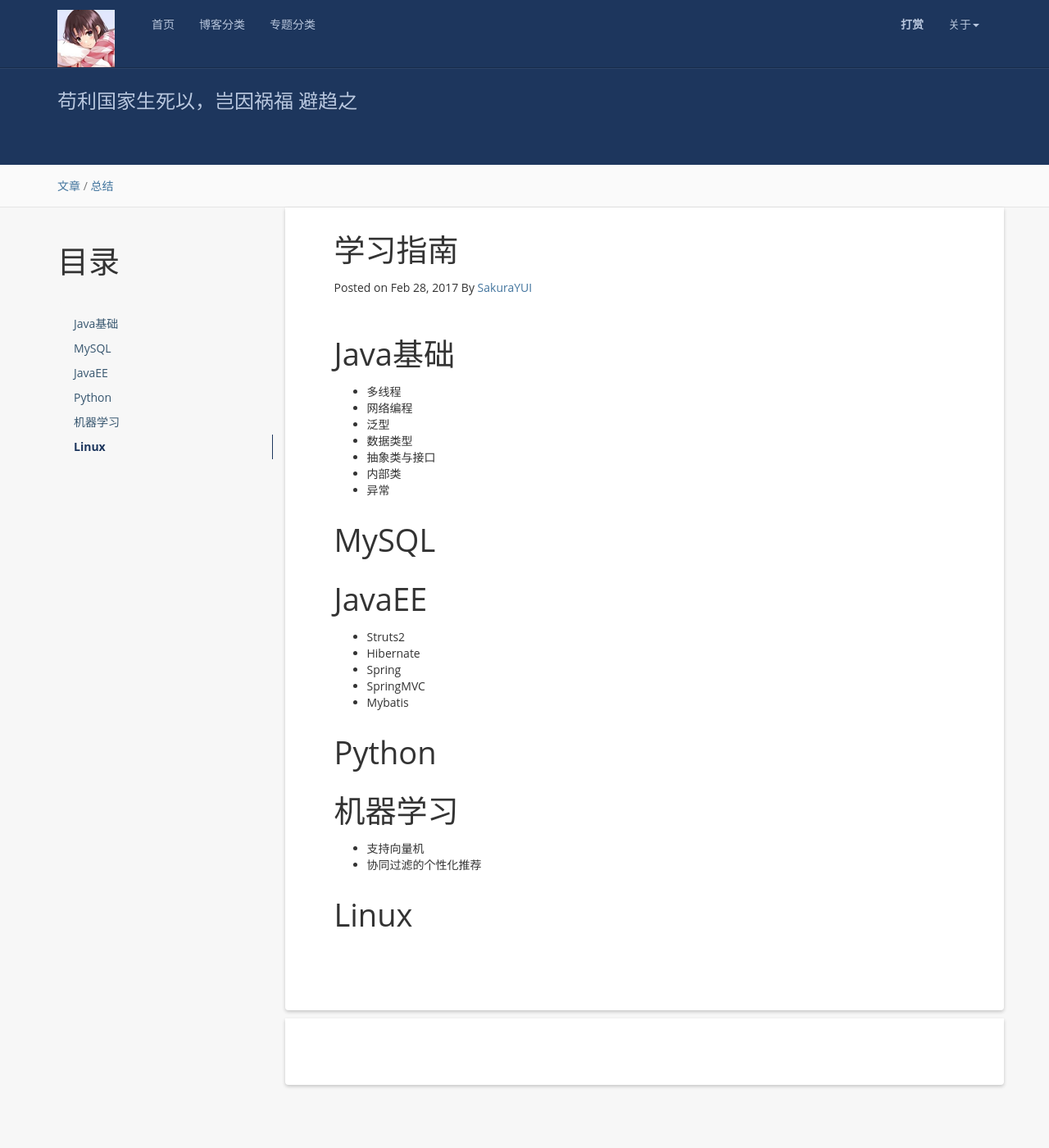
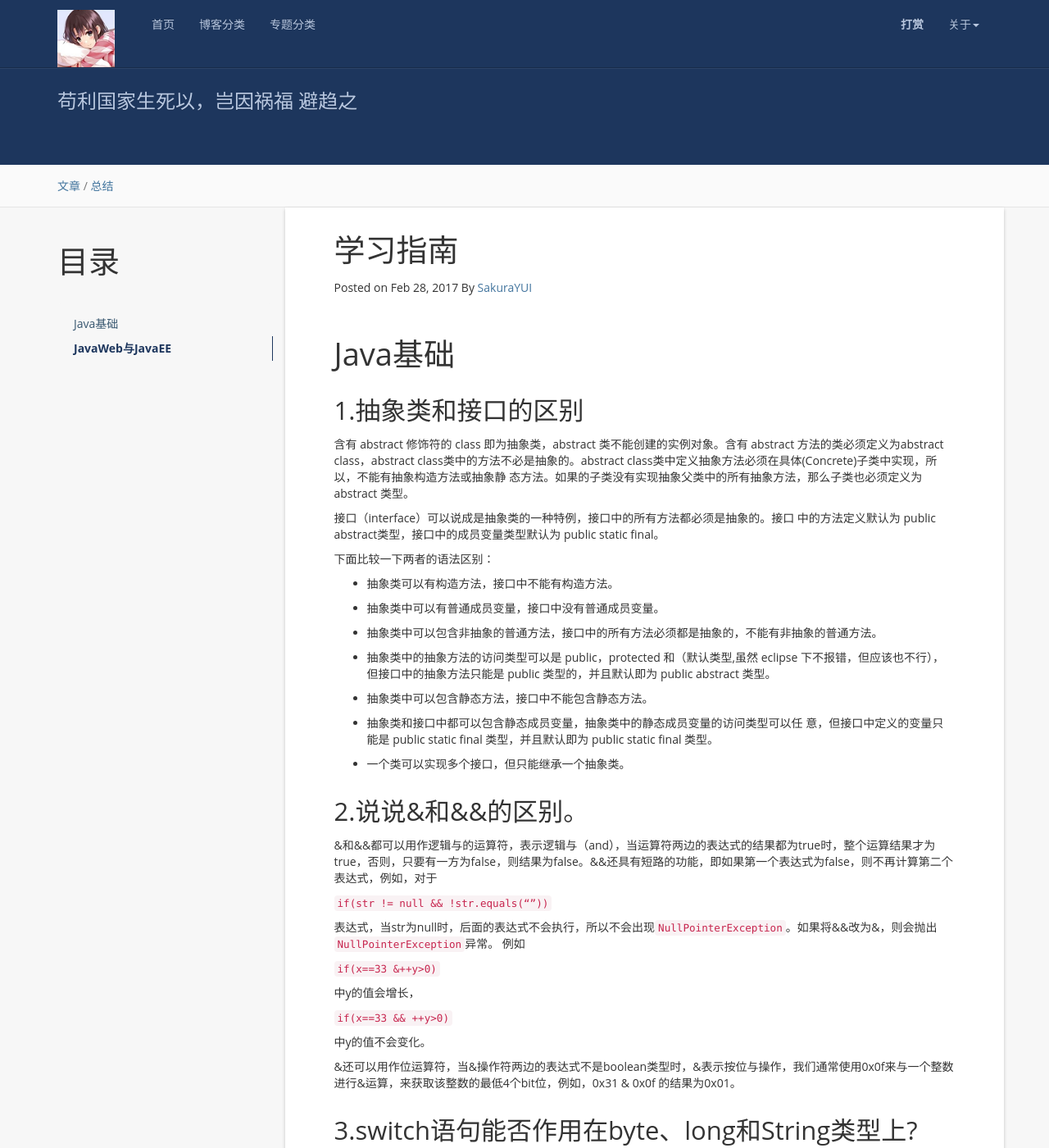
Before and after one commit to SakuraYUI/blog, a Jekyll site: the page built from _posts/2017-3-1-learning-guide.md, in a window 1280 px wide and 1400 px high. Shown: the whole window at 82% size. Built offline with Jekyll 4.4.1, drawn with Linux system fonts in a browser that asks for light colours; nearby versions of some CDN libraries; comment, search, counter and statistics services are not loaded; some of the changed text lies outside the part shown.

Commit message:
blog 1.07

````diff
--- a/_posts/2017-3-1-learning-guide.md
+++ b/_posts/2017-3-1-learning-guide.md
@@ -12,32 +12,73 @@ tag: 总结
 
 Java基础
 ====================
-+ 多线程
-+ 网络编程
-+ 泛型
-+ 数据类型
-+ 抽象类与接口
-+ 内部类
-+ 异常
 
-MySQL
+1.抽象类和接口的区别
+--------------------
+含有 abstract 修饰符的 class 即为抽象类，abstract 类不能创建的实例对象。含有 abstract 方法的类必须定义为abstract class，abstract class类中的方法不必是抽象的。abstract class类中定义抽象方法必须在具体(Concrete)子类中实现，所以，不能有抽象构造方法或抽象静 态方法。如果的子类没有实现抽象父类中的所有抽象方法，那么子类也必须定义为 abstract 类型。
+
+接口（interface）可以说成是抽象类的一种特例，接口中的所有方法都必须是抽象的。接口 中的方法定义默认为 public abstract类型，接口中的成员变量类型默认为 public static final。
+
+下面比较一下两者的语法区别：
++ 抽象类可以有构造方法，接口中不能有构造方法。
+
++ 抽象类中可以有普通成员变量，接口中没有普通成员变量。
+
++ 抽象类中可以包含非抽象的普通方法，接口中的所有方法必须都是抽象的，不能有非抽象的普通方法。
+
++ 抽象类中的抽象方法的访问类型可以是 public，protected 和（默认类型,虽然 eclipse 下不报错，但应该也不行），但接口中的抽象方法只能是 public 类型的，并且默认即为 public abstract 类型。
+
++ 抽象类中可以包含静态方法，接口中不能包含静态方法。
+
++ 抽象类和接口中都可以包含静态成员变量，抽象类中的静态成员变量的访问类型可以任 意，但接口中定义的变量只能是 public static final 类型，并且默认即为 public static final 类型。
+
++ 一个类可以实现多个接口，但只能继承一个抽象类。
+
+2.说说&和&&的区别。
+-------------------
+&和&&都可以用作逻辑与的运算符，表示逻辑与（and），当运算符两边的表达式的结果都为true时，整个运算结果才为true，否则，只要有一方为false，则结果为false。&&还具有短路的功能，即如果第一个表达式为false，则不再计算第二个表达式，例如，对于
+
+```if(str != null && !str.equals(“”))```
+
+表达式，当str为null时，后面的表达式不会执行，所以不会出现`NullPointerException`。如果将&&改为&，则会抛出`NullPointerException`异常。 例如
+
+```if(x==33 &++y>0)```
+
+中y的值会增长，
+
+```if(x==33 && ++y>0)```
+
+中y的值不会变化。
+
+&还可以用作位运算符，当&操作符两边的表达式不是boolean类型时，&表示按位与操作，我们通常使用0x0f来与一个整数进行&运算，来获取该整数的最低4个bit位，例如，0x31 & 0x0f 的结果为0x01。
+
+3.switch语句能否作用在byte、long和String类型上?
+--------------------
+在switch（expr）中，expr只能是一个整数表达式或者枚举常量（更大字体），整数表达式可以是int基本类型或Integer包装类型，由于byte，short，char都可以隐含转换为int，所以，这些类型以及这些类型的包装类型也是可以的。显然long和String类型都不符合 switch的语法规定，并且不能被隐式转换成int类型，所以它们不能作用于swtich语句中。
+
+
+
+
+JavaWeb与JavaEE
 ====================
+1.HTTP请求中get和post的区别
+--------------------
++ URL地址不同：
 
-JavaEE
-====================
-+ Struts2
-+ Hibernate
-+ Spring
-+ SpringMVC
-+ Mybatis
+GET请求，请求的数据会附加在URL之后，以?分割URL和传输数据，多个参数用&连接。URL的编码格式采用的是ASCII编码，而不是uniclde，即是说所有的非ASCII字符都要编码之后再传输。
 
-Python
-====================
+POST请求：POST请求会把请求的数据放置在HTTP请求包的包体中。上面的item=bandsaw就是实际的传输数据。
 
-机器学习
-====================
-+ 支持向量机
-+ 协同过滤的个性化推荐
+因此，GET请求的数据会暴露在地址栏中，而POST请求则不会。
 
-Linux
-====================
++ 传输数据的大小限制不同：
+
+在HTTP规范中，没有对URL的长度和传输的数据大小进行限制。但是在实际开发过程中，对于GET，特定的浏览器和服务器对URL的长度有限制。因此，在使用GET请求时，传输数据会受到URL长度的限制。
+
+对于POST，由于不是URL传值，理论上是不会受限制的，但是实际上各个服务器会规定对POST提交数据大小进行限制，Apache、IIS都有各自的配置。
+
++ 安全性不同：
+
+POST的安全性比GET的高。这里的安全是指真正的安全，而不同于上面GET提到的安全方法中的安全，上面提到的安全仅仅是不修改服务器的数据。比如，在进行登录操作，通过GET请求，用户名和密码都会暴露再URL上，因为登录页面有可能被浏览器缓存以及其他人查看浏览器的历史记录的原因，此时的用户名和密码就很容易被他人拿到了。
+
+除此之外，GET请求提交的数据还可能会造成Cross-site request frogery攻击。
````
